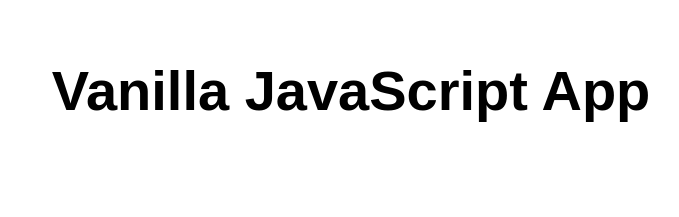
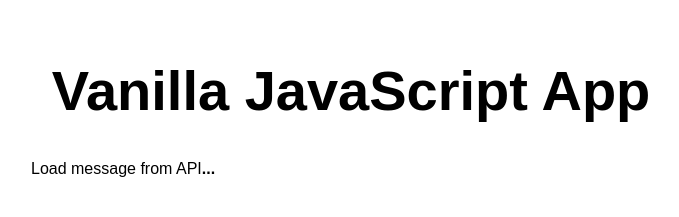
Before and after one commit to chuyentt/my-first-static-webapp, a plain HTML site: page index.html in a window 1280 px wide. Shown: the whole page, without its empty margins (289-968 px from the left). Drawn offline with Linux system fonts and the light colour scheme.

Commit message:
Thêm một dòng mô tả

```diff
--- a/index.html
+++ b/index.html
@@ -11,6 +11,7 @@
 <body>
     <main>
         <h1>Vanilla JavaScript App</h1>
+        <p>Load message from API<strong id="name">...</strong></p>
     </main>
 </body>
 
```
Lines whose indentation alone changed are shown as unchanged.
